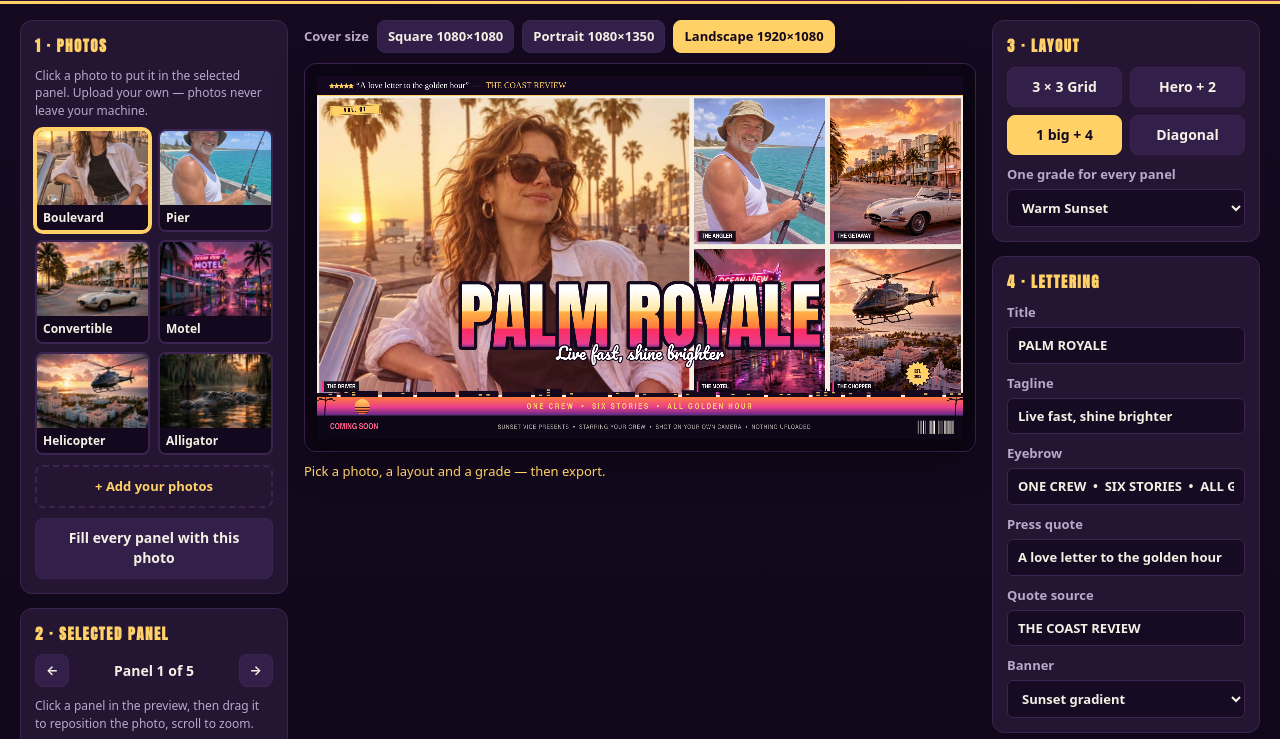
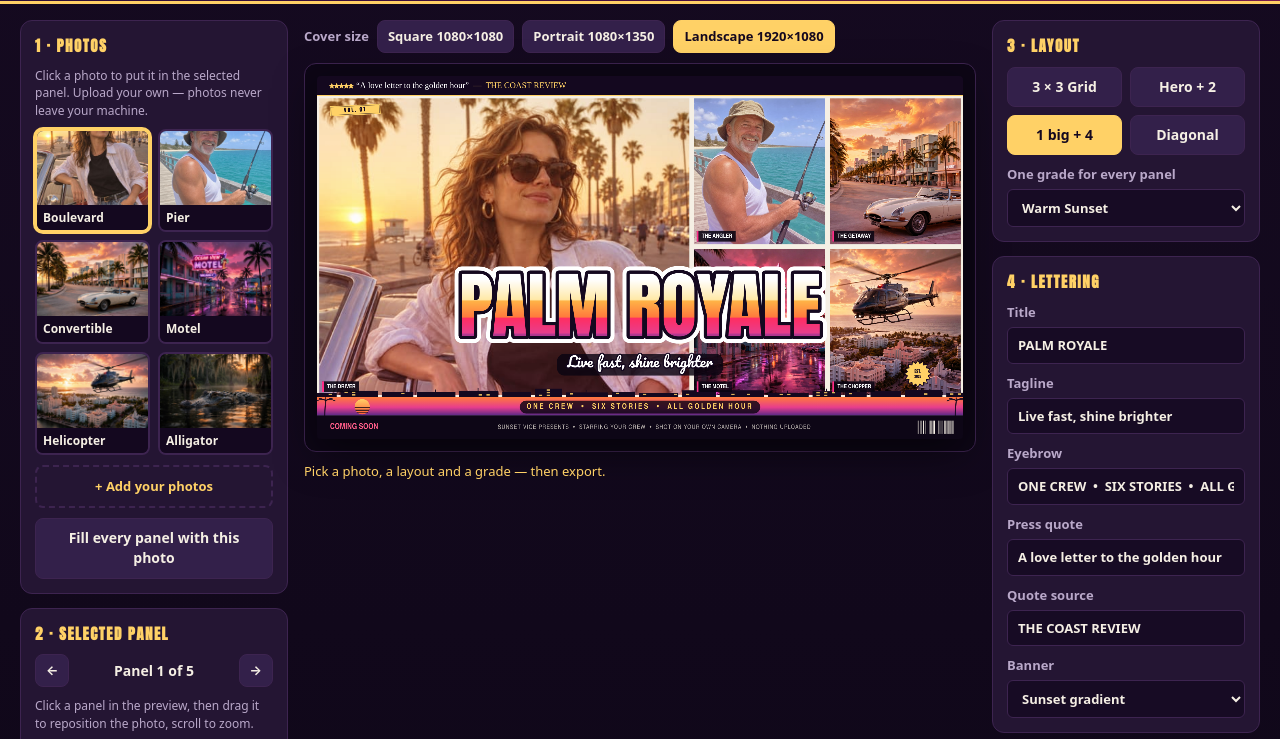
Before and after one commit to ShinoNC/gta6-cover-art-01-entry, a plain HTML site: page app/index.html in a window 1280 px wide. Shown: the part 78-817 px from the top of the page. Drawn offline with Linux system fonts and the light colour scheme.

Commit message:
Fix unreadable text: measured WCAG contrast, all elements pass
Title: add white halo (20% stroke) outside the dark outline so the
striped chrome fill reads over any photo (per-pixel max p5 4.5-4.9:1,
0% of background points below 3:1; was 11-25% failing).

Tagline: move fully below the title halo onto a dark scrim pill
(rgba(10,4,18,0.82)) and move the title up to make room; white script
vs scrim now 14.4-19.0:1 (was 1.7-3.3:1 over bright photo).

Eyebrow: dark scrim pill behind the gold text on the sunset banner
(5.8-10.8:1; was 2.3:1); navy banner unchanged (9.9:1).

Editor: darken primary button gradient (#c2410c to #be185d, 5.2:1,
was 2.7:1) and give the ghost button a dark backing (4.5:1).

All other text already passed (quote 19.4, tags 16.7-20.3, tape/badge
12.6-13.0, COMING SOON 6.9, billing 8.9-9.8). Screenshots re-shot,
0 console errors, dossier text 55,581/163,840 B.

```diff
--- a/app/src/render.js
+++ b/app/src/render.js
@@ -531,15 +531,49 @@ export function drawCover(canvas, photos, state) {
   const titleSize = title
     ? fitFont(ctx, title, W * 0.96, Math.min(W * 0.115, photoH * 0.24), FONT_DISPLAY)
     : 0;
-  const titleY = tagY - skyH - titleSize * 0.86;
+  const titleY = tagY - skyH - titleSize * 1.01;
+  // Tagline geometry, shared by its scrim (drawn under the title) and the
+  // text itself (drawn over it). The tagline sits FULLY below the title's
+  // white halo: its ascender tops clear the halo's bottom edge, so no
+  // white script ever lands on the white halo. The title moved up to
+  // make room without touching the bottom-row role tags.
+  const tgSize = title ? Math.max(14, titleSize * 0.20) : 0;
+  const tgBase = titleY + titleSize * 0.72;
+  let tgW = 0;
+  if (state.tagline && tgSize) {
+    ctx.font = `${tgSize}px ${FONT_SCRIPT}`;
+    tgW = ctx.measureText(state.tagline).width;
+  }
+  if (state.tagline && tgSize) {
+    // Dark scrim pill behind the script: white Pacifico over bright photo
+    // (white shirt, bright sky) measured 1.7–3.3:1 without it. The pill
+    // sits just below the title's halo with a small gap.
+    const padX = tgSize * 0.7;
+    const padT = tgSize * 0.95;
+    const padB = tgSize * 0.55;
+    const sx = cx - tgW / 2 - padX;
+    const sy = tgBase - padT;
+    const sw = tgW + padX * 2;
+    const sh = padT + padB;
+    ctx.save();
+    ctx.fillStyle = 'rgba(10,4,18,0.82)';
+    ctx.beginPath();
+    if (typeof ctx.roundRect === 'function') ctx.roundRect(sx, sy, sw, sh, Math.min(sh / 2, tgSize * 0.5));
+    else ctx.rect(sx, sy, sw, sh);
+    ctx.fill();
+    ctx.restore();
+  }
   if (title) {
     ctx.font = `${titleSize}px ${FONT_DISPLAY}`;
     ctx.textAlign = 'center';
     ctx.textBaseline = 'middle';
     ctx.lineJoin = 'round';
-    // Drop shadow pass, then dark outline, then the striped chrome fill.
-    ctx.fillStyle = 'rgba(20,8,31,0.85)';
-    ctx.fillText(title, cx + titleSize * 0.03, titleY + titleSize * 0.05);
+    // Double outline: the white outer ring reads against dark photos, the
+    // dark inner ring against bright ones. The chrome fill alone fails at
+    // both ends — pale top over bright sky, purple bottom over dark water.
+    ctx.strokeStyle = '#ffffff';
+    ctx.lineWidth = Math.max(2, titleSize * 0.20);
+    ctx.strokeText(title, cx, titleY);
     ctx.strokeStyle = '#14081f';
     ctx.lineWidth = Math.max(2, titleSize * 0.09);
     ctx.strokeText(title, cx, titleY);
@@ -547,18 +581,17 @@ export function drawCover(canvas, photos, state) {
     ctx.fillText(title, cx, titleY);
   }
   if (state.tagline) {
-    // The script overlaps the title's lower edge, poster-style, and stays
-    // clear of the bottom-row role tags.
-    const tgSize = Math.max(14, titleSize * 0.23);
+    // The script sits on its dark scrim just below the title, clear of
+    // the halo above and the bottom-row role tags below.
     ctx.font = `${tgSize}px ${FONT_SCRIPT}`;
     ctx.textAlign = 'center';
     ctx.textBaseline = 'alphabetic';
     ctx.lineJoin = 'round';
     ctx.strokeStyle = 'rgba(20,8,31,0.9)';
-    ctx.lineWidth = Math.max(2, tgSize * 0.14);
-    ctx.strokeText(state.tagline, cx, titleY + titleSize * 0.46);
+    ctx.lineWidth = Math.max(2, tgSize * 0.18);
+    ctx.strokeText(state.tagline, cx, tgBase);
     ctx.fillStyle = '#ffffff';
-    ctx.fillText(state.tagline, cx, titleY + titleSize * 0.46);
+    ctx.fillText(state.tagline, cx, tgBase);
   }
 
   // Tape label (top-left of the photo area) + seal (bottom-right).
@@ -603,6 +636,22 @@ export function drawCover(canvas, photos, state) {
       ebSize2 -= 1;
       ctx.font = `700 ${ebSize2}px "Arial Narrow", sans-serif`;
       try { ctx.letterSpacing = `${Math.max(2, ebSize2 * 0.22)}px`; } catch (e) { /* older canvas */ }
+    }
+    if (state.banner === 'sunset') {
+      // Dark scrim pill behind the gold text: gold on the orange-pink
+      // gradient measured 2.3:1. The navy banner needs none (gold on
+      // near-black already passes).
+      const ebW = ctx.measureText(state.eyebrow.toUpperCase()).width;
+      const padX = ebSize2 * 0.9;
+      const eby = by + tagH * 0.54;
+      const eh = ebSize2 * 1.7;
+      ctx.save();
+      ctx.fillStyle = 'rgba(10,4,18,0.82)';
+      ctx.beginPath();
+      if (typeof ctx.roundRect === 'function') ctx.roundRect(cx - ebW / 2 - padX, eby - eh / 2, ebW + padX * 2, eh, eh / 2);
+      else ctx.rect(cx - ebW / 2 - padX, eby - eh / 2, ebW + padX * 2, eh);
+      ctx.fill();
+      ctx.restore();
     }
     ctx.fillText(state.eyebrow.toUpperCase(), cx, by + tagH * 0.54);
     try { ctx.letterSpacing = '0px'; } catch (e) { /* older canvas */ }
--- a/app/style.css
+++ b/app/style.css
@@ -62,8 +62,8 @@ body {
   padding: 9px 14px; cursor: pointer;
 }
 .btn:hover { border-color: var(--gold); }
-.btn.primary { background: linear-gradient(180deg, #ff7a3d, #e83e8c); color: #fff; border-color: transparent; }
-.btn.ghost { background: transparent; border-color: var(--gold); color: var(--gold); }
+.btn.primary { background: linear-gradient(180deg, #c2410c, #be185d); color: #fff; border-color: transparent; }
+.btn.ghost { background: rgba(20, 8, 31, 0.65); border-color: var(--gold); color: var(--gold); }
 .btn.small { padding: 6px 10px; font-size: 13px; }
 .btn.active { background: var(--gold); color: #14081f; border-color: var(--gold); }
 
```
Also changed, not shown: screenshots/1-cover.jpg, screenshots/2-editor.jpg, screenshots/3-cover.jpg, screenshots/4-cover.jpg.
